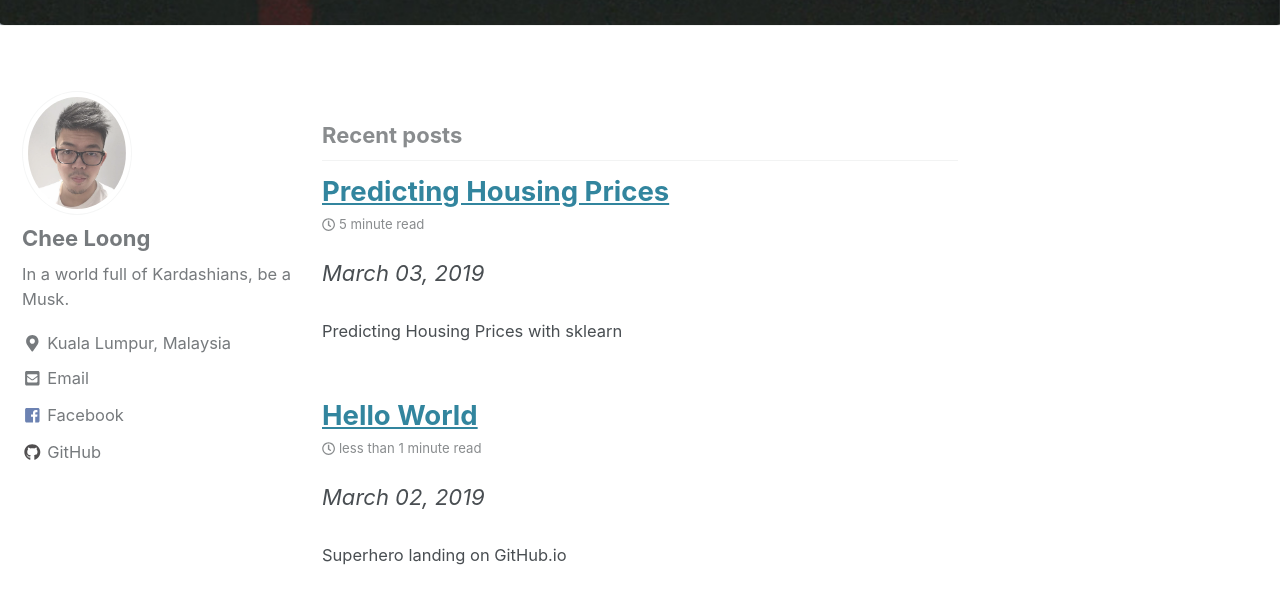
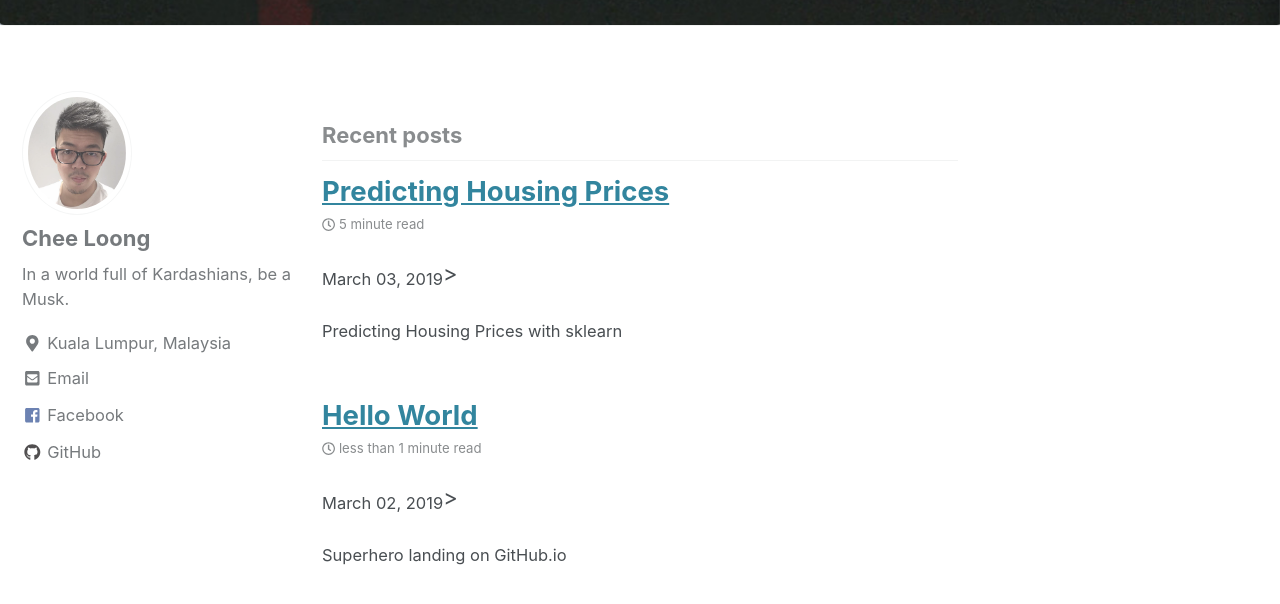
Before and after one commit to CheeLoong/CheeLoong.github.io, a Jekyll site: the page built from index.html, in a window 1280 px wide and 900 px high, scrolled down 335 px. Shown: the top 604 px of the window. Built offline with Jekyll 4.4.1, drawn with Linux system fonts in a browser that asks for light colours; cached includes are drawn as plain includes; the list of posts is cut into pages by our own code.

Commit message:
subscript update time

```diff
--- a/_includes/archive-single.html
+++ b/_includes/archive-single.html
@@ -35,13 +35,15 @@
     {% if post.read_time %}
       <p class="page__meta"><i class="far fa-clock" aria-hidden="true"></i> {% include read-time.html %}</p>
     {% endif %}
+
     {% if post.collection == 'teaching' %}
       <p> {{ post.type }}, <i>{{ post.venue }}</i>, {{ post.date | default: "1900-01-01" | date: "%Y" }} </p>
     {% elsif post.collection == 'publications' %}
       <p>Published in <i>{{ post.venue }}</i>, {{ post.date | default: "1900-01-01" | date: "%Y" }} </p>
     {% elsif post.date %}
-     <p class="page__date"><i><time datetime="{{ post.date | default: "1900-01-01" | date_to_xmlschema }}">{{ post.date | default: "1900-01-01" | date: "%B %d, %Y" }}</time></i></p>
+     <p class="page__date"><sub><time datetime="{{ post.date | default: "1900-01-01" | date_to_xmlschema }}">{{ post.date | default: "1900-01-01" | date: "%B %d, %Y" }}</time></sub>></p>
     {% endif %}
+
     {% if post.excerpt %}<p class="archive__item-excerpt" itemprop="description">{{ post.excerpt | markdownify | strip_html | truncate: 160 }}</p>{% endif %}
   </article>
 </div>
```
